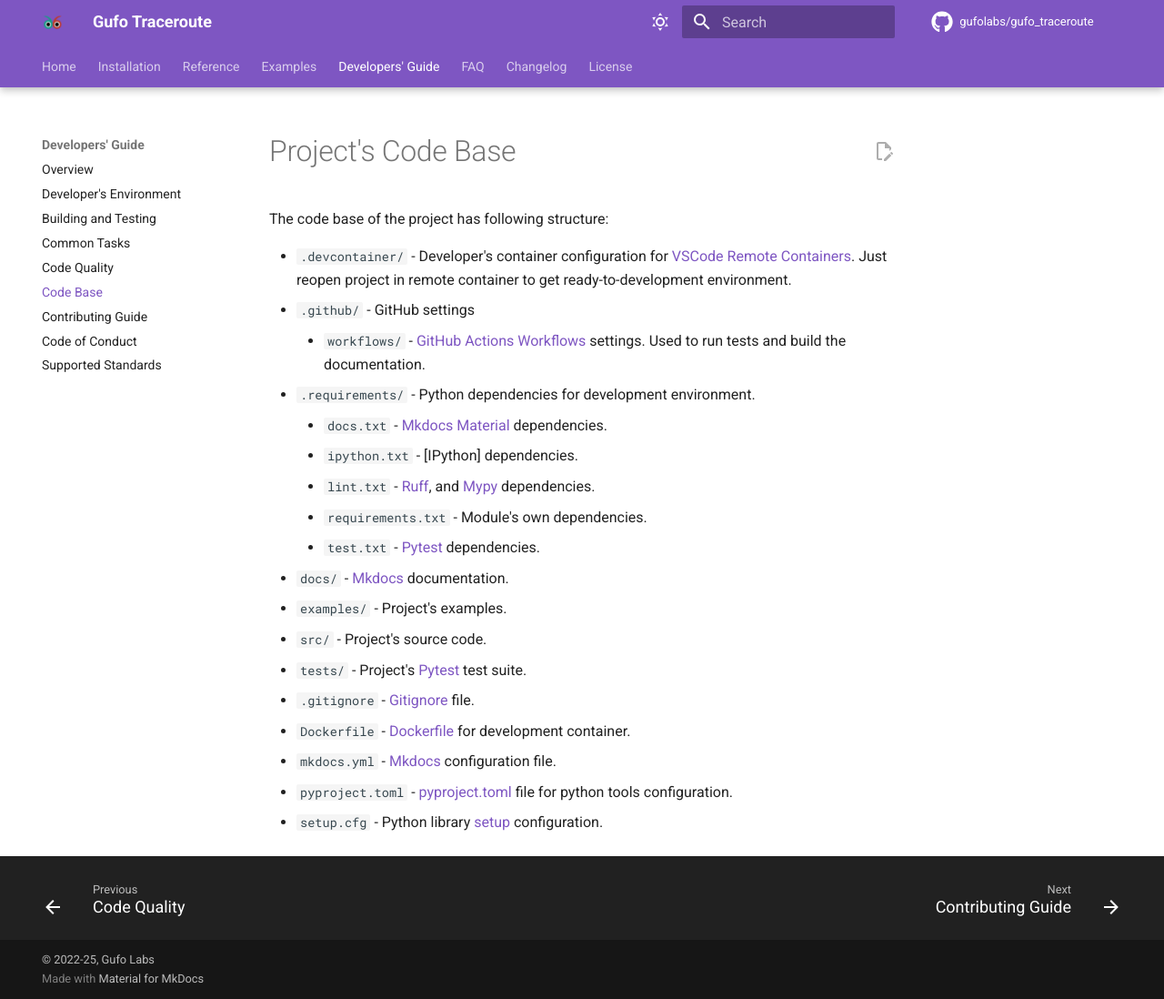
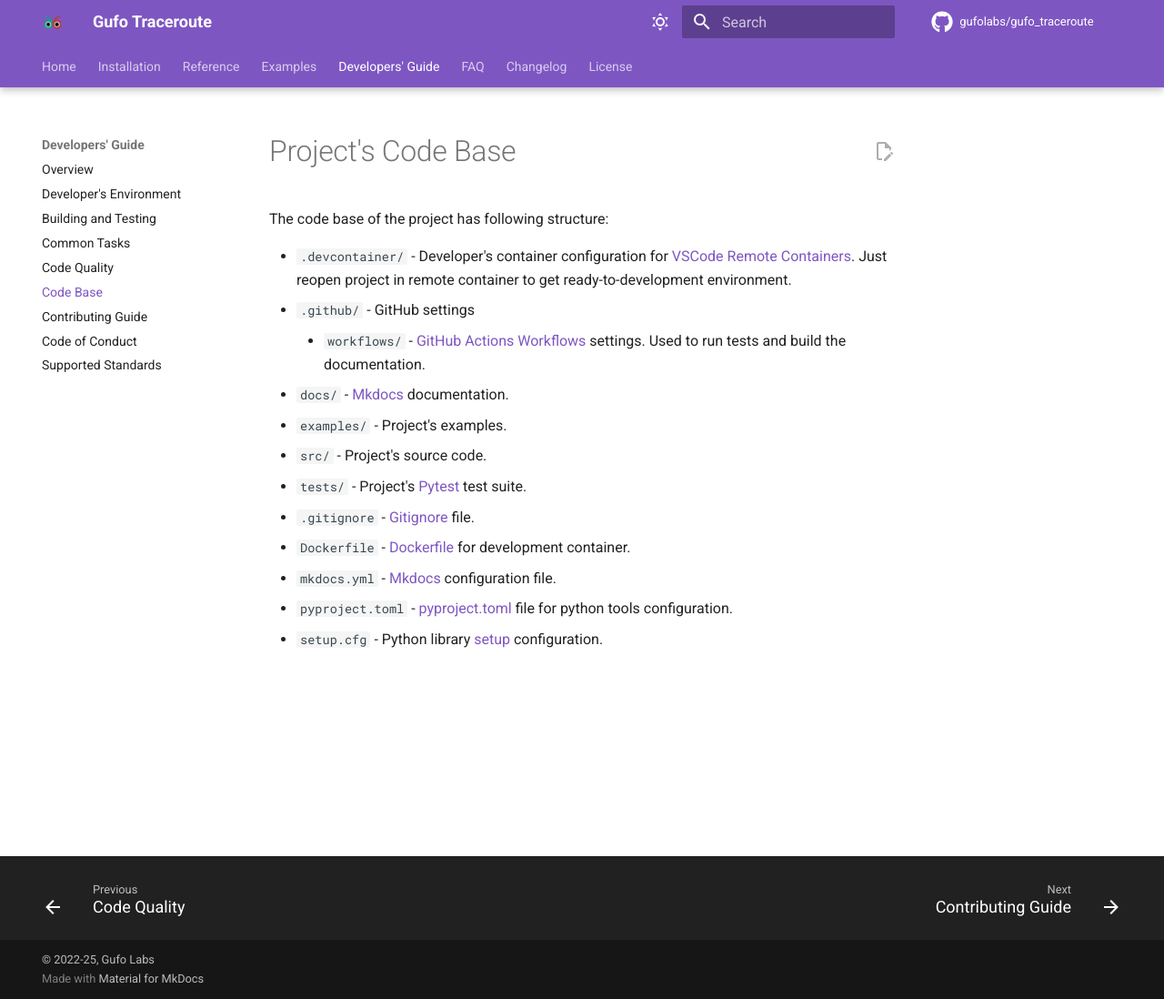
Before and after one commit to gufolabs/gufo_traceroute, an MkDocs documentation site: the page built from docs/dev/codebase.md, in a window 1280 px wide and 1098 px high. Shown: the whole window at 91% size. Built offline with MkDocs 1.6.1 and Material for MkDocs 9.7.7, drawn with Linux system fonts in a browser that asks for light colours; comment, search, counter and statistics services are not loaded.

Commit message:
Move requirements to pyproject.toml

```diff
--- a/docs/dev/codebase.md
+++ b/docs/dev/codebase.md
@@ -10,14 +10,6 @@ The code base of the project has following structure:
 
     * `workflows/` - [GitHub Actions Workflows][GitHub Workflows] settings.
       Used to run tests and build the documentation.
-
-* `.requirements/` - Python dependencies for development environment.
-
-    * `docs.txt` - [Mkdocs Material][Mkdocs Material] dependencies.
-    * `ipython.txt` - [IPython] dependencies.
-    * `lint.txt` - [Ruff][Ruff], and [Mypy][Mypy] dependencies.
-    * `requirements.txt` - Module's own dependencies.
-    * `test.txt` - [Pytest][Pytest] dependencies.
 
 * `docs/` - [Mkdocs][Mkdocs] documentation.
 * `examples/` - Project's examples.
@@ -32,9 +24,6 @@ The code base of the project has following structure:
 [Remote Containers]: https://marketplace.visualstudio.com/items?itemName=ms-vscode-remote.remote-containers
 [GitHub Workflows]: https://docs.github.com/en/actions/using-workflows
 [Mkdocs]: https://www.mkdocs.org
-[Mkdocs Material]: https://squidfunk.github.io/mkdocs-material/
-[Ruff]: https://github.com/charliermarsh/ruff
-[Mypy]: https://mypy.readthedocs.io/en/stable/
 [Pytest]: https://docs.pytest.org/
 [Dockerfile]: https://docs.docker.com/engine/reference/builder/
 [Gitignore]: https://git-scm.com/docs/gitignore
```
Also changed, not shown: CHANGELOG.md (+6 -0 lines), README.md (+1 -1 lines), pyproject.toml (+22 -0 lines), 9 other files.
